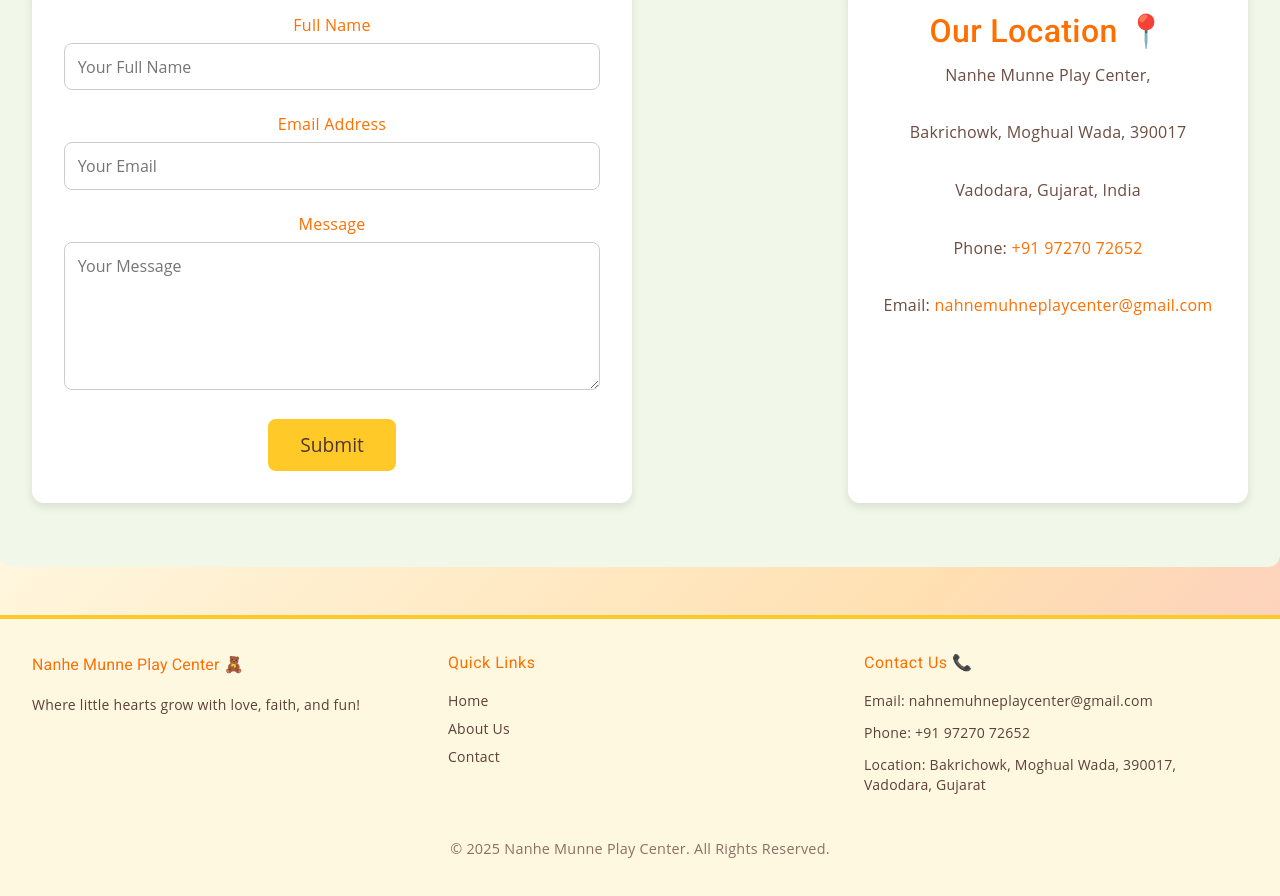
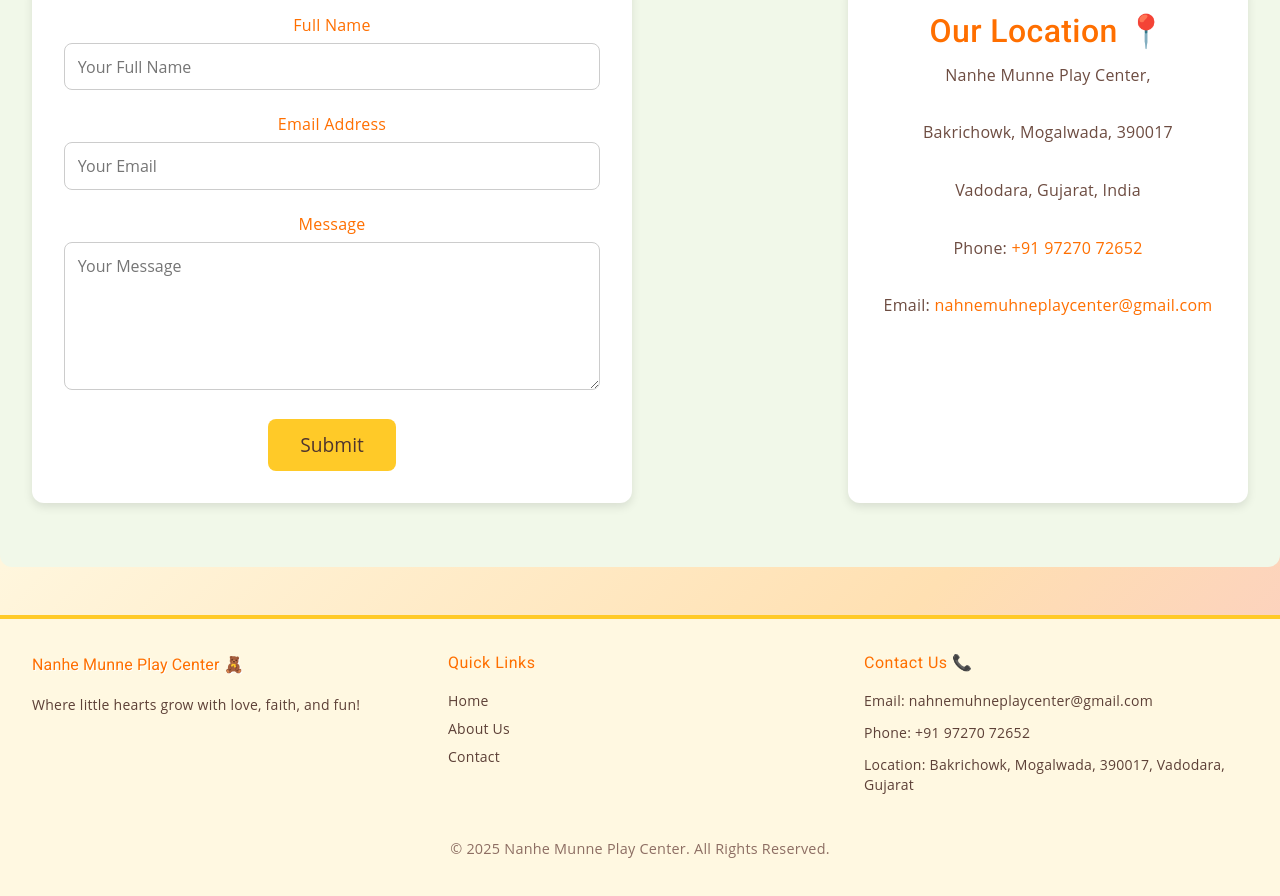
Before and after one commit to Faizan2901/kindergarten-app, an Angular app: page /contact in a window 1280 px wide. Shown: the part 320-1216 px from the top of the page. Built offline with nearby package versions, Linux system fonts and the light colour scheme; grey boxes are pictures that could not be loaded.

Commit message:
contact details is updated

```diff
--- a/src/app/features/contact/contact.component.html
+++ b/src/app/features/contact/contact.component.html
@@ -28,7 +28,7 @@
       <div class="contact-details">
         <h2>Our Location 📍</h2>
         <p>Nanhe Munne Play Center,</p>
-        <p>Bakrichowk, Moghual Wada, 390017</p>
+        <p>Bakrichowk, Mogalwada, 390017</p>
         <p>Vadodara, Gujarat, India</p>
 
 
--- a/src/app/features/footer/footer.component.html
+++ b/src/app/features/footer/footer.component.html
@@ -19,7 +19,7 @@
         <h4>Contact Us 📞</h4>
         <p>Email: <a href="mailto:nahnemuhneplaycenter@gmail.com" class="email-link">nahnemuhneplaycenter&#64;gmail.com</a></p>
         <p>Phone: <a href="tel:+91 97270 72652" class="email-link">+91 97270 72652</a></p>
-        <p>Location: Bakrichowk, Moghual Wada, 390017, Vadodara, Gujarat</p>
+        <p>Location: Bakrichowk, Mogalwada, 390017, Vadodara, Gujarat</p>
       </div>
     </div>
 
```
